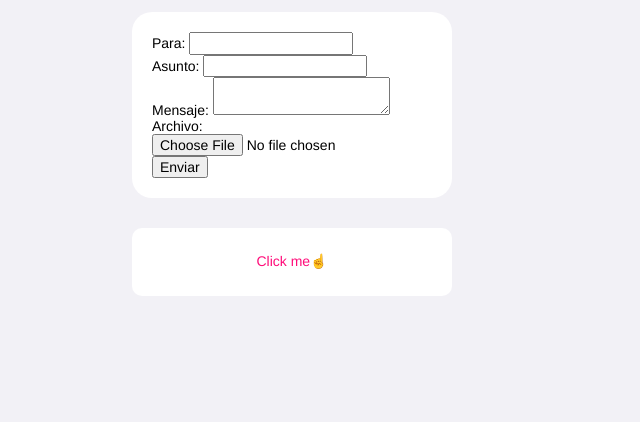
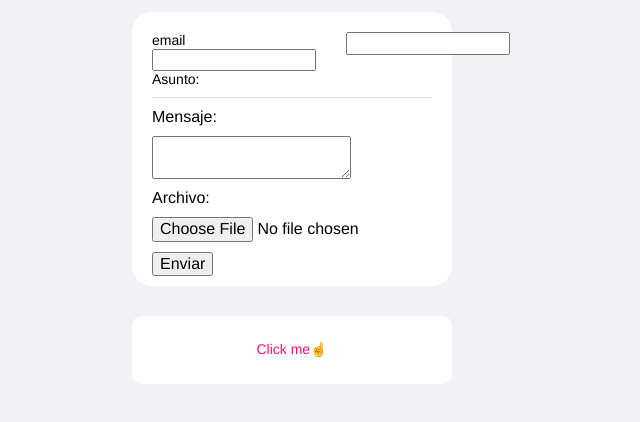
Before and after one commit to fxcx/CV-main, a plain HTML site: page index.html in a window 1280 px wide. Shown: the part 638-1060 px from the top of the page, without its empty margins (348-988 px from the left). Before the commit the page ends 974 px from the top, so only its background shows below. Drawn offline with Linux system fonts and the light colour scheme; a script that the page names is missing.

Commit message:
cambio api

```diff
--- a/form.js
+++ b/form.js
@@ -73,7 +73,7 @@ function makeMessage(to, subject, body, attachment) {
   // Combinar las partes del mensaje
   const message = messageParts.join(`\n--${boundary}\n`);
 
-  // Codificar el mensaje en base64
+
   const encodedMessage = btoa(message);
 
   // Devolver el mensaje MIME
--- a/index.html
+++ b/index.html
@@ -53,20 +53,20 @@
 
           <li class="links__link">
             <form id="mi-formulario">
-              <!-- Agrega los campos de tu formulario aquí -->
-              <label for="para">Para:</label>
+
+              <li><label for="para">email</label></li>
               <input type="email" id="para" name="para" required>
-              <br>
-              <label for="asunto">Asunto:</label>
+
+              <li><label for="asunto">Asunto:</label></form></il>
               <input type="text" id="asunto" name="asunto" required>
-              <br>
-              <label for="mensaje">Mensaje:</label>
+
+              <li><label for="mensaje">Mensaje:</label></li>
               <textarea id="mensaje" name="mensaje" required></textarea>
-              <br>
-              <label for="archivo">Archivo:</label>
+
+              <li><label for="archivo">Archivo:</label></li>
               <input type="file" id="archivo" name="archivo">
-              <br>
-              <button type="submit">Enviar</button>
+
+              <li><button type="submit">Enviar</button></li>
             </form>
 
         </li>
```
